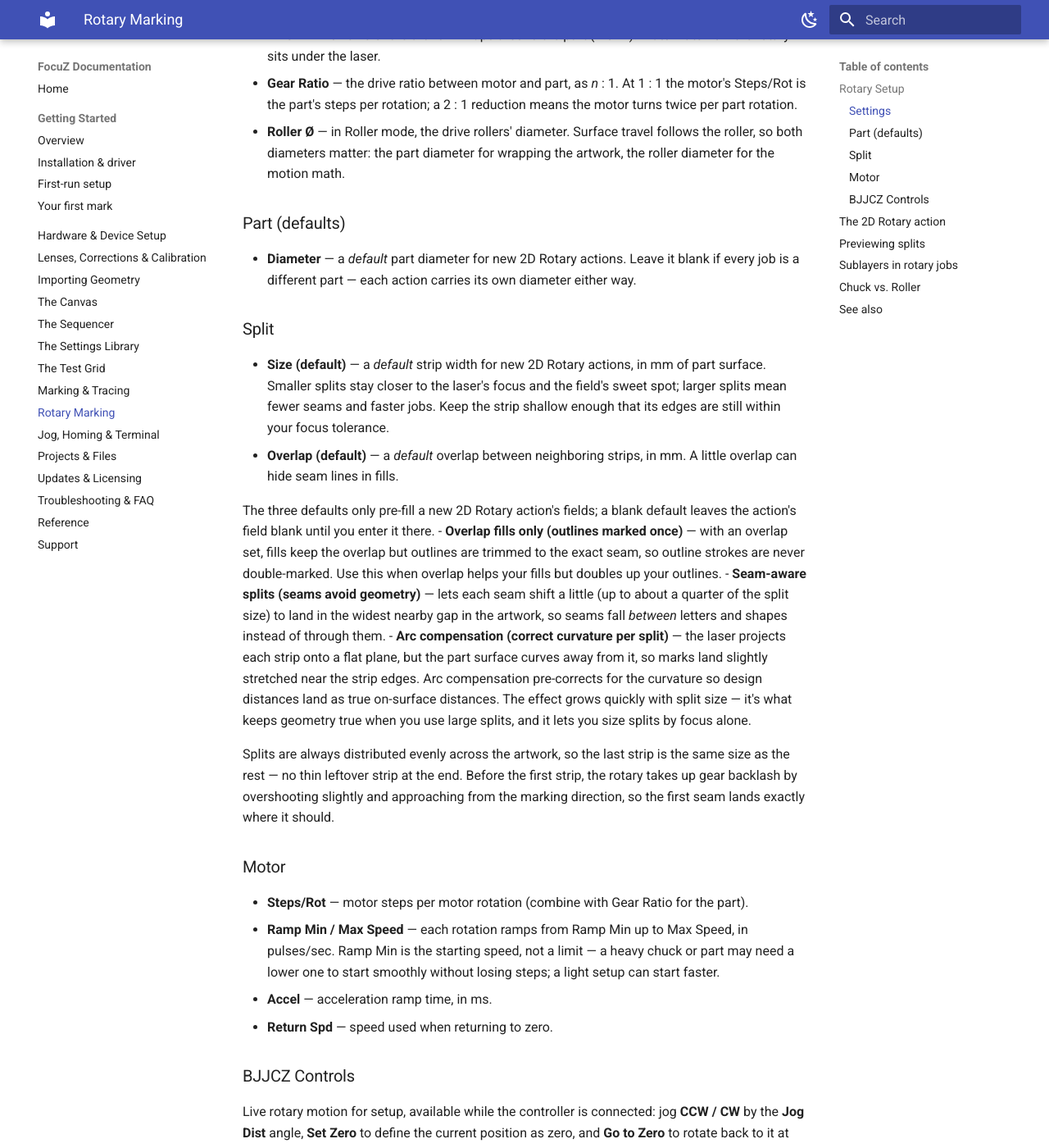
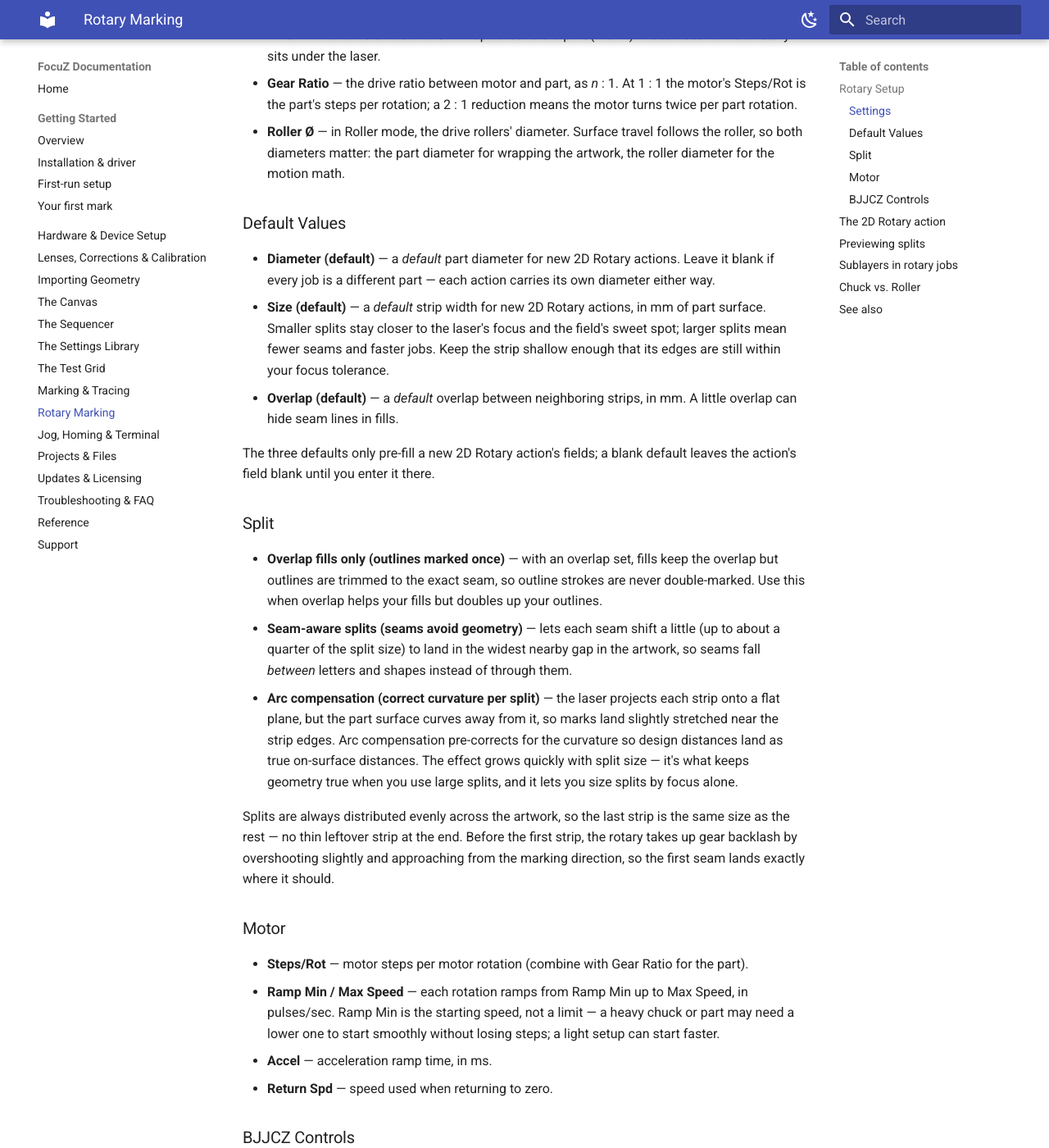
Before and after one commit to Lokahi-Shop/focuz-docs, an MkDocs documentation site: the page built from docs/rotary.md, in a window 1280 px wide and 1400 px high, scrolled down 1070 px. Shown: the whole window at 82% size. Built offline with MkDocs 1.6.1 and Material for MkDocs 9.7.7, drawn with Linux system fonts in a browser that asks for light colours.

Commit message:
docs(rotary): Default Values section holds all three job defaults

```diff
--- a/docs/rotary.md
+++ b/docs/rotary.md
@@ -31,13 +31,10 @@ on or off app-wide. The rotary hardware itself (motor, mode, axis) is configured
   roller, so both diameters matter: the part diameter for wrapping the artwork, the roller
   diameter for the motion math.
 
-### Part (defaults)
+### Default Values
 
-- **Diameter** — a *default* part diameter for new 2D Rotary actions. Leave it blank if every
-  job is a different part — each action carries its own diameter either way.
-
-### Split
-
+- **Diameter (default)** — a *default* part diameter for new 2D Rotary actions. Leave it blank
+  if every job is a different part — each action carries its own diameter either way.
 - **Size (default)** — a *default* strip width for new 2D Rotary actions, in mm of part
   surface. Smaller splits stay closer to the laser's focus and the field's sweet spot; larger
   splits mean fewer seams and faster jobs. Keep the strip shallow enough that its edges are
```
Also changed, not shown: other parts of docs/rotary.md (+2 -0 lines).
